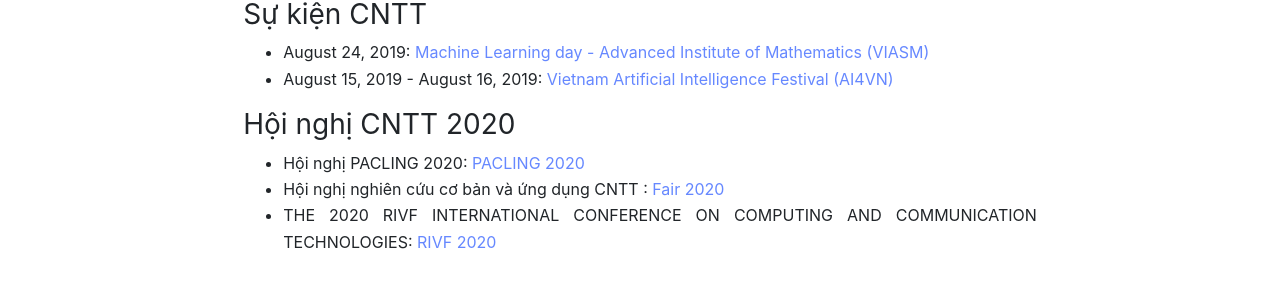
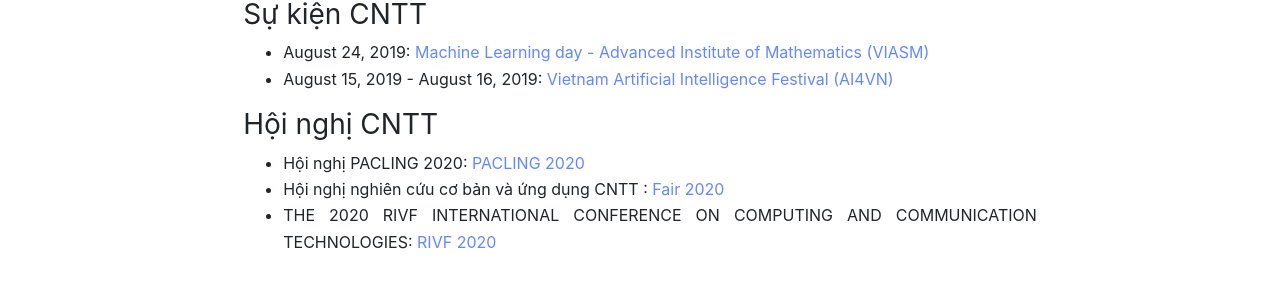
Before and after one commit to BuiTan/BuiTan.github.io, a Jekyll site: the page built from vi/TinTuc.md, in a window 1280 px wide. Shown: the part 275-563 px from the top of the page. Built offline with Jekyll 4.4.1, drawn with Linux system fonts in a browser that asks for light colours.

Commit message:
Update TinTuc.md

```diff
--- a/vi/TinTuc.md
+++ b/vi/TinTuc.md
@@ -12,7 +12,7 @@ order: 3
 * August 24, 2019: [Machine Learning day - Advanced Institute of Mathematics (VIASM)](https://viasm.edu.vn/hdkh/machine-learning-day)
 * August 15, 2019 - August 16, 2019: [Vietnam Artificial Intelligence Festival (AI4VN)](https://ai4vn.vnexpress.net)
 
-### Hội nghị CNTT 2020
+### Hội nghị CNTT
 * Hội nghị PACLING 2020: [PACLING 2020](https://vlsp.org.vn/paclic2020/)
 * Hội nghị nghiên cứu cơ bản và ứng dụng CNTT : [Fair 2020](http://fair.conf.vn/)
 * THE 2020 RIVF INTERNATIONAL CONFERENCE ON COMPUTING AND COMMUNICATION TECHNOLOGIES: [RIVF 2020](https://rivf2020.rmit.edu.vn/)
```
